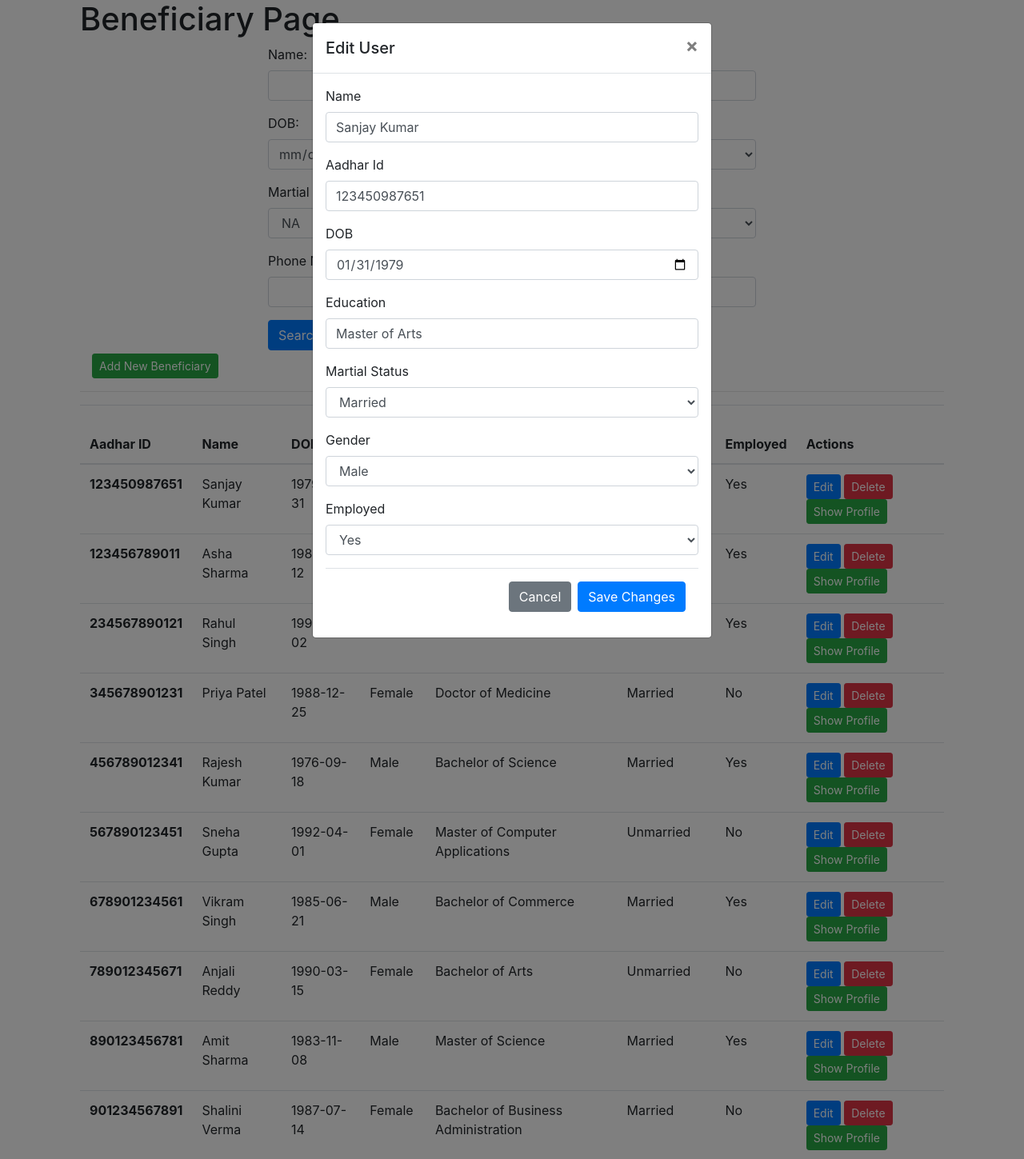
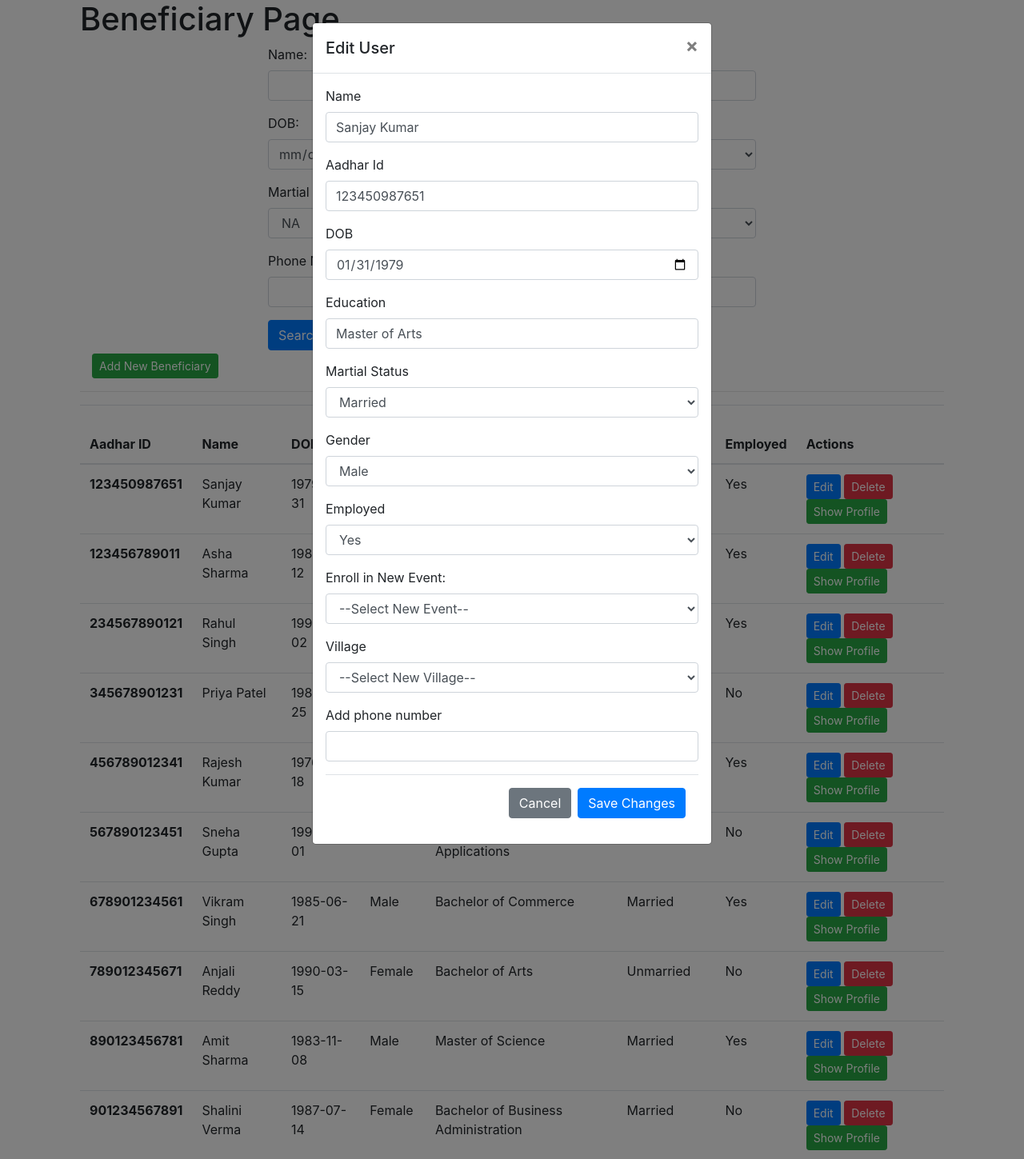
Before and after one commit to chirag-25/Neev-webapplication, a Flask app: page /admin/user in a window 1280 px wide, after a click on "Edit". Shown: the top 1449 px of the page at 80% size. Run offline with Flask 2, Linux system fonts and the light colour scheme; data comes from the database, SQL or seed files in the repository; some libraries are stand-ins or nearby versions.

Commit message:
Edit complete alongwith project and village.

```diff
--- a/app/app.py
+++ b/app/app.py
@@ -101,7 +101,6 @@ def user():
 
     if (request.method == 'POST'):
         if request.form['signal'] == 'search':
-            print(request.form)
             name = request.form['name']
             aadhar = request.form['aadhar']
             dob = request.form['dob']
@@ -206,8 +205,6 @@ def user():
             profile_details = updated_profile_details
 
         elif request.form['signal'] == 'add':
-            print(request.form)
-            print("addDetails filled!")
 
             aadhar = request.form['aadhar']
             name = request.form['name']
@@ -254,22 +251,42 @@ def user():
             martial = request.form['martial']
             gender = request.form['gender']
             employed = request.form['employed']
+            phone_number = request.form['phone_number']
+            village = request.form['village']
+            project = request.form['project']
 
             edit_query = f"UPDATE Beneficiary "
             edit_query = edit_query + f"SET name = \'{name}\', date_of_birth = \'{dob}\', gender = \'{gender}\', marital_status = \'{martial}\', education = \'{education}\', photo = NULL, employed = \"{employed}\", photo_caption = NULL "
             edit_query = edit_query + f"WHERE aadhar_id = {aadhar}"
-            print(edit_query)
-
             exec_query = cur.execute(edit_query)
             mysql.connection.commit()
+
+            # Update phone_number, village and project if provided
+            if phone_number != '':
+                add_phone_query = f"INSERT INTO BeneficiaryPhoneEntity (aadhar_id, phone_number) "
+                add_phone_query = add_phone_query + f"VALUES ({aadhar}, \"{phone_number}\")"
+                exec_query = cur.execute(add_phone_query)
+                mysql.connection.commit()
+
+            if village != '':
+                edit_village_query = f"UPDATE belongs "
+                edit_village_query = edit_village_query + f"SET pincode = (SELECT pincode FROM VillageProfile WHERE name = \"{village}\") "
+                edit_village_query = edit_village_query + f"WHERE aadhar_id = {aadhar}"
+                exec_query = cur.execute(edit_village_query)
+                mysql.connection.commit()
+
+            if project != '':
+                add_project_query = f"INSERT INTO participants (aadhar_id, event_name, start_date) "
+                # assumption is taken here that beneficiary can only participate in current year's project
+                add_project_query = add_project_query + f"VALUES ({aadhar}, \"{project}\", (SELECT start_date FROM Projects WHERE event_name = \"{project}\" AND YEAR(start_date) = YEAR(CURDATE())))"
+                exec_query = cur.execute(add_project_query)
+                mysql.connection.commit()
+
             return redirect('/admin/user')
 
         elif request.form['signal'] == 'delete':
-            print("delete filled!")
             aadhar = request.form['aadhar']
             delete_query = f"DELETE FROM Beneficiary WHERE aadhar_id = {aadhar}"
-
-            print(delete_query)
 
             exec_query = cur.execute(delete_query)
             mysql.connection.commit()
--- a/app/templates/admin/user.html
+++ b/app/templates/admin/user.html
@@ -89,7 +89,7 @@
             <input type="number" class="form-control" id="id" name="age">
           </div>
 
-      <button type="submit" class="btn btn-primary">Search</button>
+            <button type="submit" class="btn btn-primary">Search</button>
             </div>
     </form>
   </div>
@@ -148,13 +148,14 @@
                           </tr>
                         </thead>
                         <tbody id="profile_table_body">
-                          <tr>
+
                               {% for project in user['projects'] %}
-                                <th scope="row">{{ loop.index }}</th>
-                                <td>{{project[1]}}</td>
-                                <td>{{project[2]}}</td>
+                                  <tr>
+                                    <th scope="row">{{ loop.index }}</th>
+                                    <td>{{project[1]}}</td>
+                                    <td>{{project[2]}}</td>
+                                  </tr>
                               {% endfor %}
-                          </tr>
                         </tbody>
                   </table>
               </td>
@@ -192,18 +193,15 @@
               <input type="text" class="form-control" id="name" name="name">
             </div>
 
-
             <div class="form-group">
               <label for="aadhar">Aadhar Id</label>
-              <input type="number" class="form-control" id="email" name="aadhar" min="100000000000" max="999999999999">
+              <input type="number" class="form-control" id="email" name="aadhar" min="100000000000" max="999999999999" required>
             </div>
-
 
             <div class="form-group">
               <label for="dob">DOB</label>
               <input type="date" class="form-control" id="dob" name="dob">
             </div>
-
 
             <div class="form-group">
               <label for="education">Education</label>
@@ -218,6 +216,7 @@
 
               </select>
             </div>
+
             <div class="form-group">
               <label for="genderSelect">Gender</label>
               <select class="form-control" id="genderSelect" name="gender">
@@ -231,9 +230,34 @@
               <select class="form-control" id="genderSelect" name="employed">
                 <option value="Yes">Yes</option>
                 <option value="No">No</option>
-
               </select>
             </div>
+
+              <div class="form-group">
+              <label for="id">Enroll in New Event:</label>
+              <select class="form-control" id="od" name="project">
+                <option value="" selected>--Select New Event--</option>
+                {% for project in projects %}
+                    <option value="{{project[0]}}">{{project[0]}}</option>
+                {% endfor %}
+              </select>
+            </div>
+
+            <div class="form-group">
+              <label for="genderSelect">Village</label>
+              <select class="form-control" id="genderSelect" name="village">
+                <option value="" selected>--Select New Village--</option>
+                {% for village in villages %}
+                    <option value="{{village[0]}}">{{village[0]}}</option>
+                {% endfor %}
+              </select>
+            </div>
+
+            <div class="form-group">
+              <label for="phone_number">Add phone number</label>
+              <input type="text" class="form-control" id="education" name="phone_number">
+            </div>
+
             <div class="modal-footer">
               <button type="button" class="btn btn-secondary" data-dismiss="modal">Cancel</button>
               <input type="submit" class="btn btn-primary" id="saveChangesButton" value="Save Changes">
@@ -329,7 +353,6 @@
                 {% for village in villages %}
                     <option value="{{village[0]}}">{{village[0]}}</option>
                 {% endfor %}
-
               </select>
             </div>
 
@@ -428,7 +451,7 @@
       function edit(e) {
         let p = e.parentNode.parentNode;
         let name = p.querySelector("td[headers='name']").innerHTML;
-        let aadhar = p.querySelector('th[headers="aadhar"]').innerHTML;
+        let aadhar=p.querySelector('th[headers="aadhar"]').innerHTML;
         let dob = p.querySelector('td[headers="dob"]').innerHTML;
         let education = p.querySelector('td[headers="education"]').innerHTML;
         let martial = p.querySelector('td[headers="martial"]').innerHTML;
@@ -438,7 +461,7 @@
         let form = document.querySelector("form[name='editedDetails']");
 
         form.querySelector("input[name='name']").value = name;
-        form.querySelector("input[name='aadhar']").value = aadhar;
+        form.querySelector("input[name='aadhar']").value=aadhar;
         form.querySelector("input[name='dob']").value = dob;
         form.querySelector("input[name='education']").value = education;
         form.querySelector("select[name='martial']").value = martial;
```
